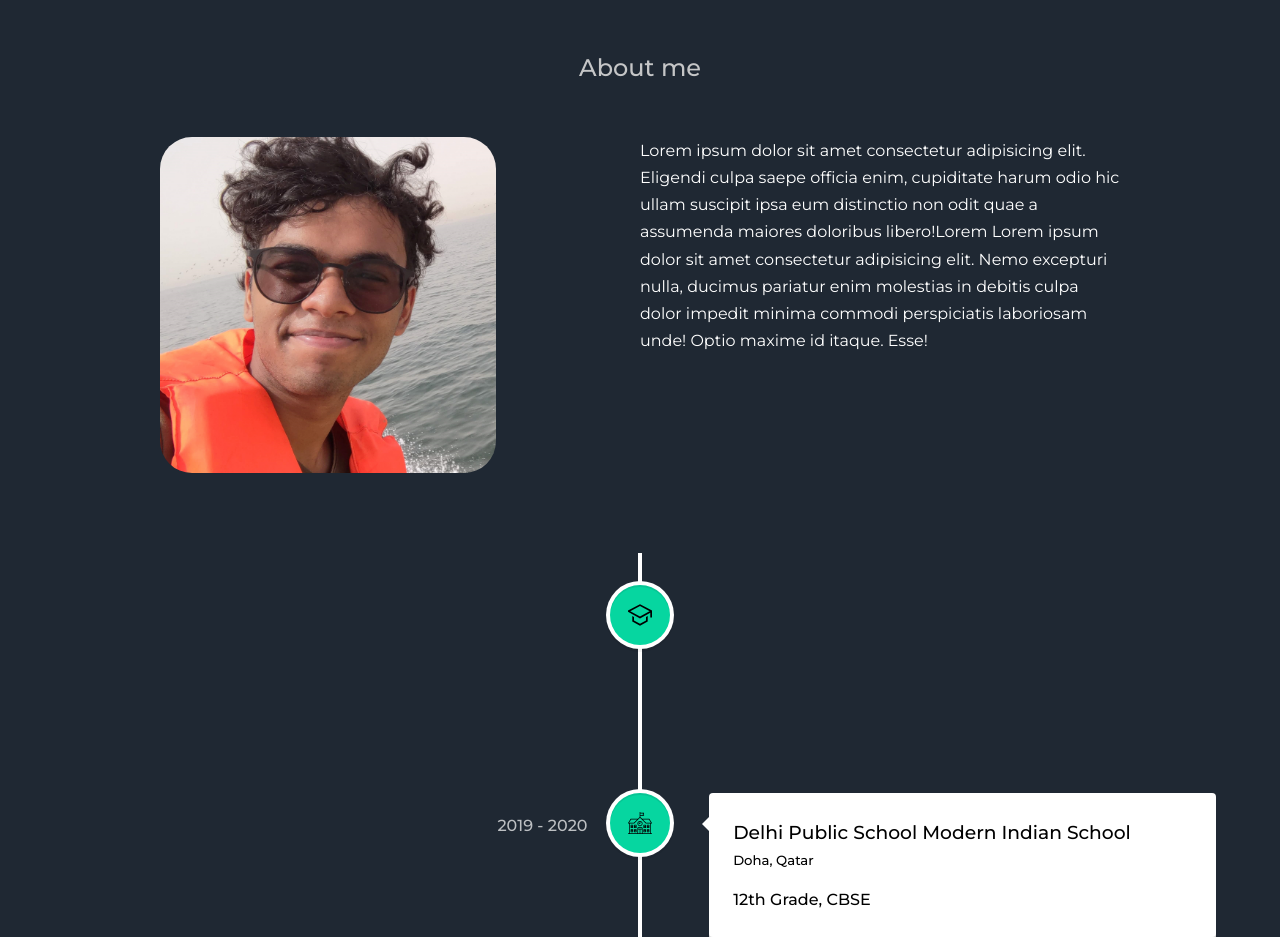
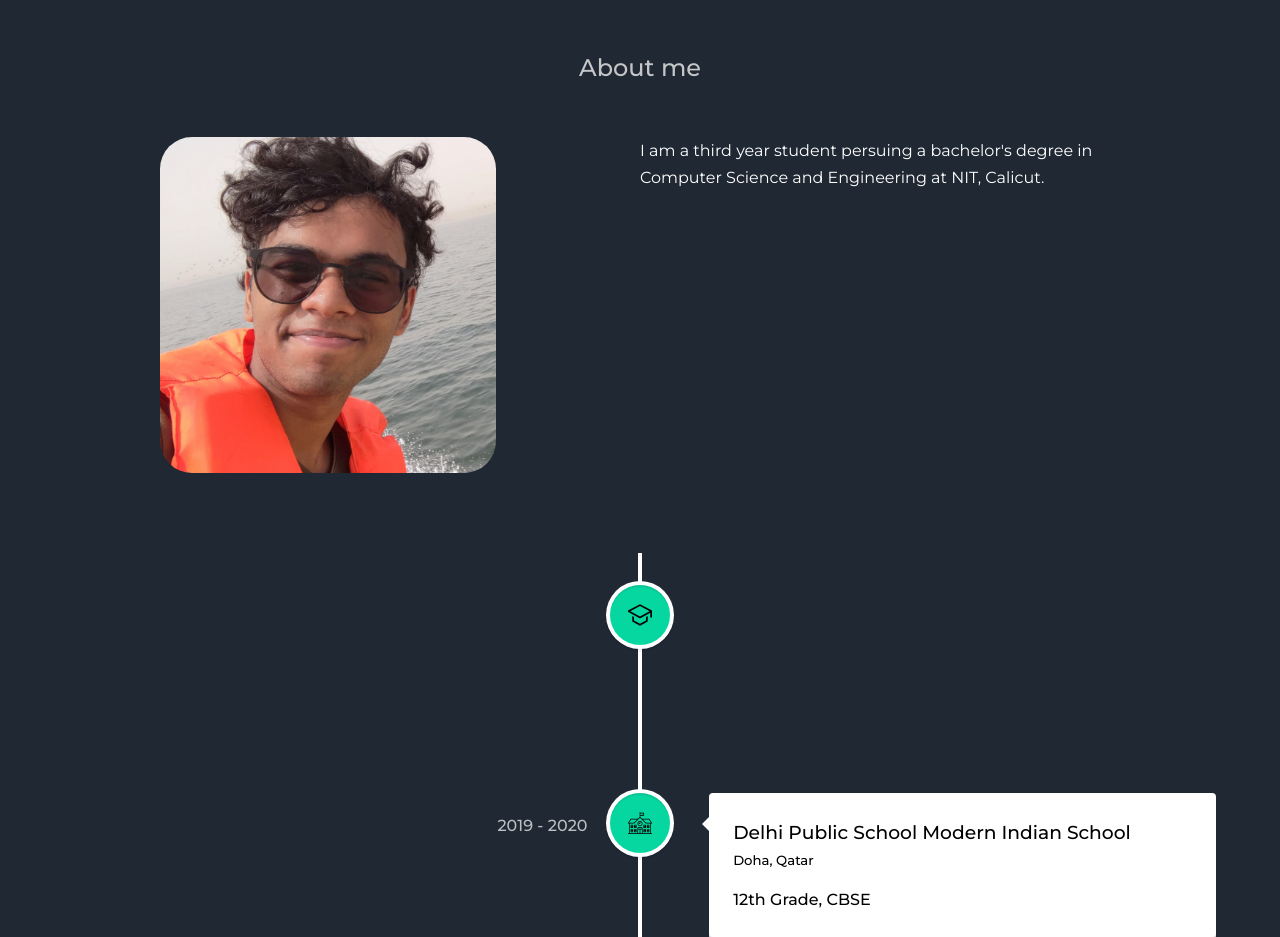
Before and after one commit to aadhavanpl/portfolio, a React (Create React App) app: page / in a window 1280 px wide. Shown: the part 880-1817 px from the top of the page. Built offline with nearby package versions, Linux system fonts and the light colour scheme.

Commit message:
small change to about

```diff
--- a/src/components/about/About.jsx
+++ b/src/components/about/About.jsx
@@ -19,7 +19,7 @@ function About() {
             <img src={ME} />
           </div>
           <div className='about__card'>
-            <p>Lorem ipsum dolor sit amet consectetur adipisicing elit. Eligendi culpa saepe officia enim, cupiditate harum odio hic ullam suscipit ipsa eum distinctio non odit quae a assumenda maiores doloribus libero!Lorem Lorem ipsum dolor sit amet consectetur adipisicing elit. Nemo excepturi nulla, ducimus pariatur enim molestias in debitis culpa dolor impedit minima commodi perspiciatis laboriosam unde! Optio maxime id itaque. Esse!</p>
+            <p>I am a third year student persuing a bachelor's degree in Computer Science and Engineering at NIT, Calicut. </p>
           </div>
         </div>
         <VerticalTimeline>
```
